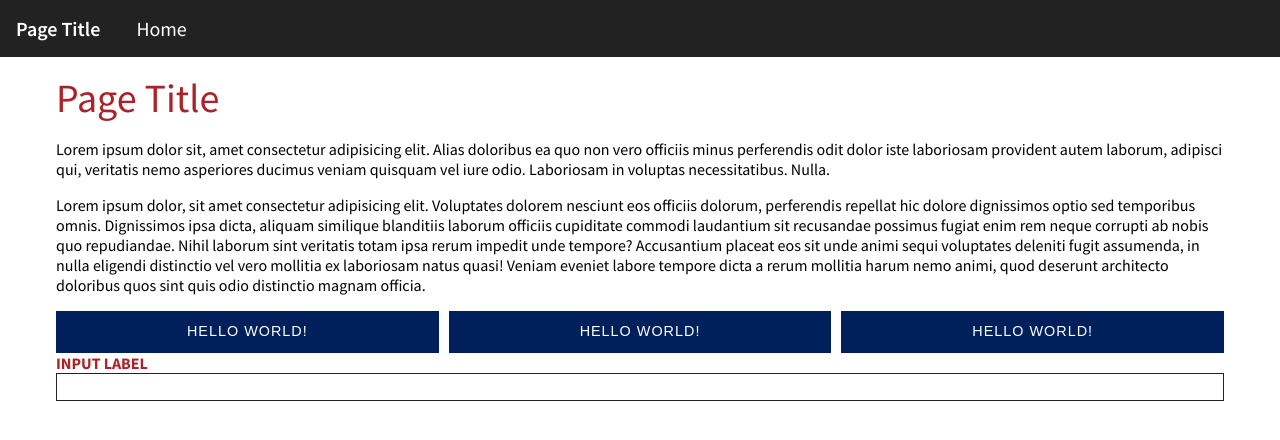
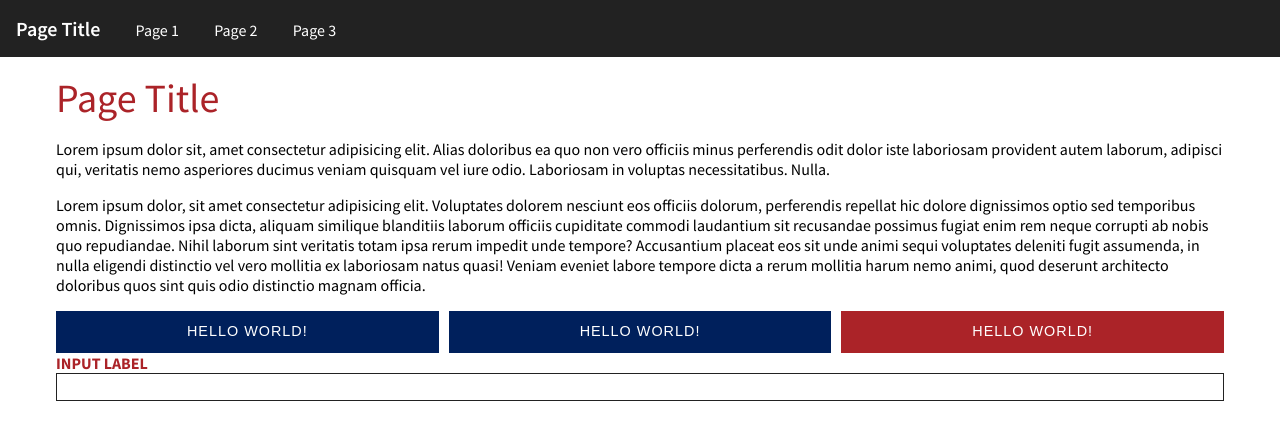
Before and after one commit to Apexal/rpi-css, a plain HTML site: page index.html in a window 1280 px wide. Drawn offline with Linux system fonts and the light colour scheme.

Commit message:
Smaller navbar font size

```diff
--- a/index.html
+++ b/index.html
@@ -12,7 +12,9 @@
 <body>
     <header class="rpi-navbar">
         <div class="navbar-brand">Page Title</div>
-        <a class="navbar-item" href="#">Home</a>
+        <a class="navbar-item" href="#">Page 1</a>
+        <a class="navbar-item" href="#">Page 2</a>
+        <a class="navbar-item" href="#">Page 3</a>
     </header>
     <main class="rpi-card">
         <div class="rpi-container">
@@ -34,7 +36,7 @@
             <div class="rpi-buttons">
                 <button class="rpi-button">Hello World!</button>
                 <button class="rpi-button">Hello World!</button>
-                <button class="rpi-button">Hello World!</button>
+                <button class="rpi-button red">Hello World!</button>
             </div>
 
             <form>
--- a/scss/_navbar.scss
+++ b/scss/_navbar.scss
@@ -2,9 +2,9 @@
     width: 100%;
     background-color: var(--rpi-darkestgray);
     color: var(--rpi-white);
-    font-size: 1.25rem;
 
     .navbar-brand {
+        font-size: 1.25rem;
         font-weight: 600;
     }
 
--- a/scss/base.scss
+++ b/scss/base.scss
@@ -5,7 +5,6 @@
 @use 'form';
 @use 'layout';
 
-// @import url('https://fonts.googleapis.com/css2?family=Source+Sans+Pro:ital,wght@0,300;0,400;0,600;0,700;1,300;1,400&display=swap');
 
 html, body {
     padding: 0;
```
Also changed, not shown: rpi.css, 1 other file.
